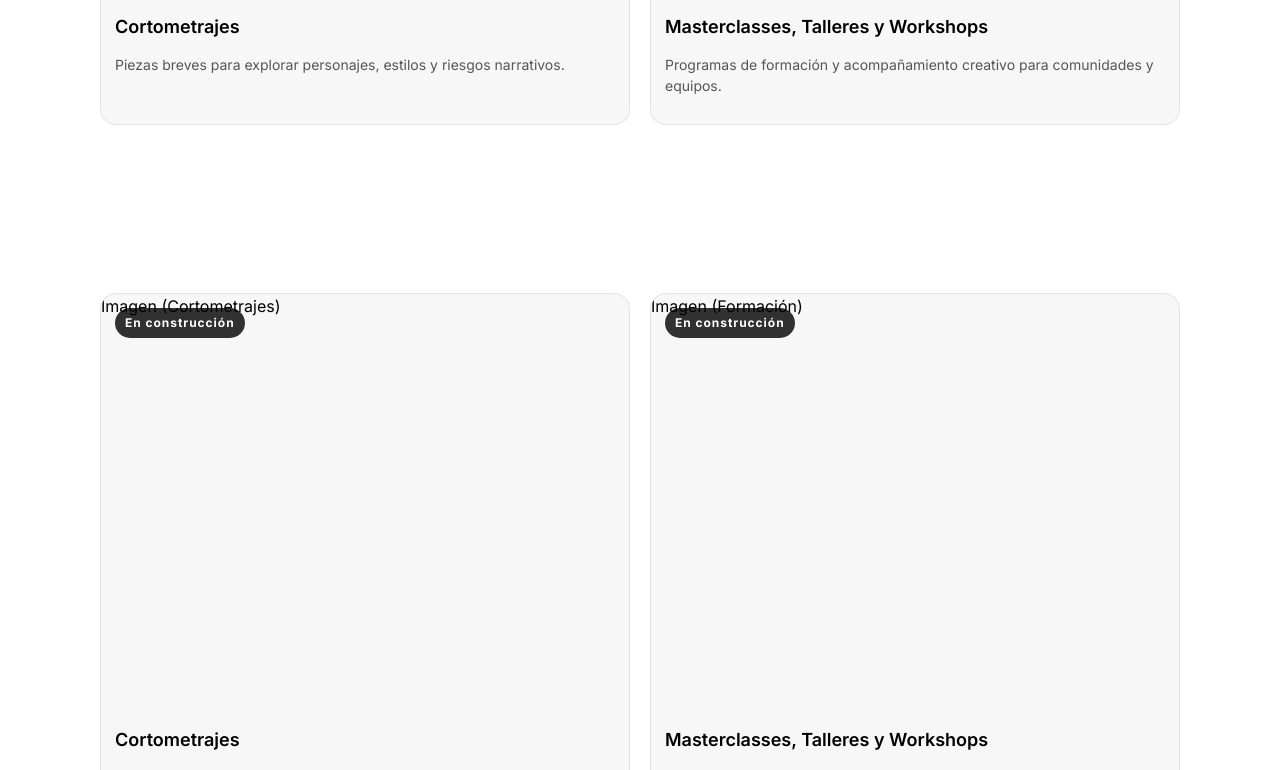
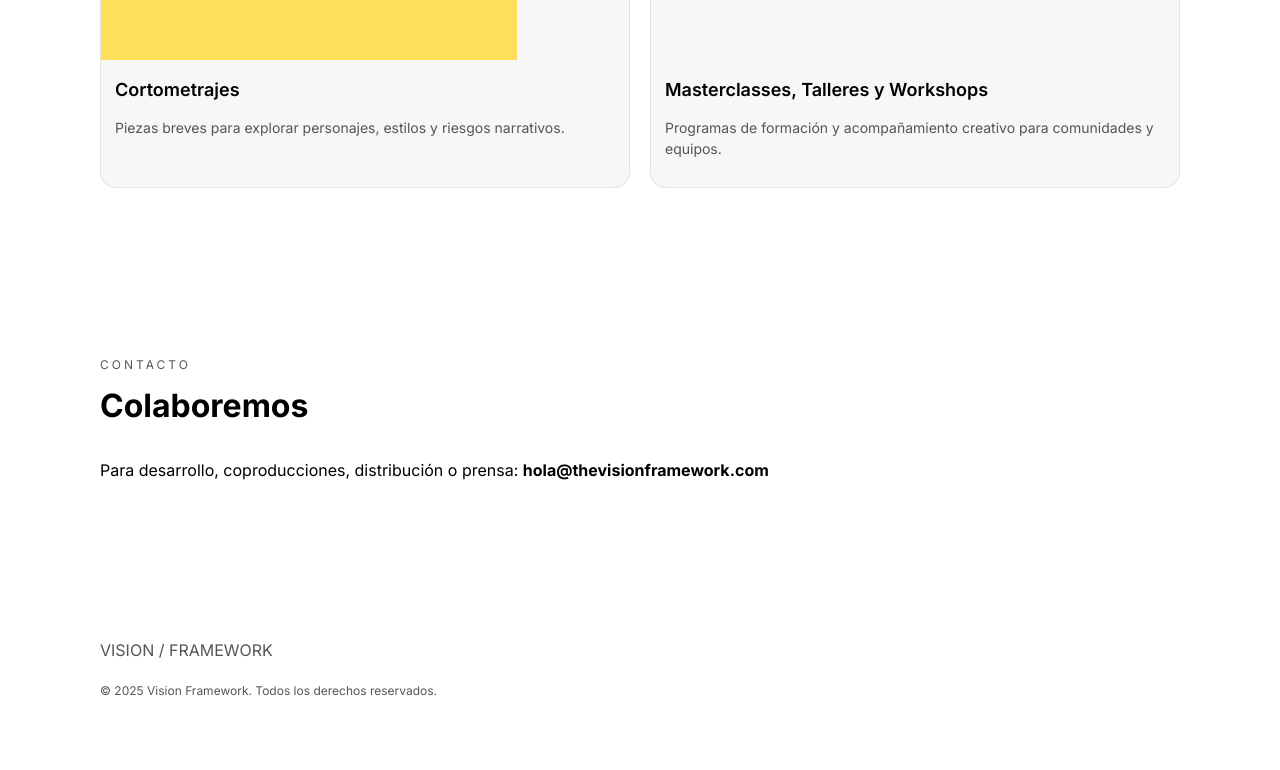
Before and after one commit to The-Vision-Framework/landing-page, a plain HTML site: page index.html in a window 1280 px wide. Shown: the part 2030-2800 px from the top of the page. Drawn offline with Linux system fonts and the light colour scheme.

Commit message:
Update index.html

```diff
--- a/index.html
+++ b/index.html
@@ -4,7 +4,7 @@
   <meta charset="utf-8" />
   <meta name="viewport" content="width=device-width, initial-scale=1" />
   <title>vision/FRAMEWORK</title>
-  <meta name="description" content="Productora de cine independiente con base en Centroamérica. Historias de Panamá, México y Costa Rica, contadas para el mundo." />
+  <meta name="description" content="Productora de cine independiente con base en Centroamérica." />
   <meta name="theme-color" content="#ffffff" />
   <link rel="preconnect" href="https://fonts.googleapis.com" />
   <link rel="preconnect" href="https://fonts.gstatic.com" crossorigin />
@@ -67,8 +67,7 @@
     <section class="hero" aria-label="Portada">
       <div class="inner container">
         <div class="kicker">Cine independiente</div>
-        <h1>Narrativas de Panamá, México y Costa Rica.</h1>
-        <p class="lede">Desde cortometrajes hasta largometrajes, construimos narrativas que invitan al diálogo y celebran la identidad.</p>
+        <h1>Desde cortometrajes hasta largometrajes, construimos narrativas que invitan al diálogo y celebran la identidad.</h1>
         <a class="cta" href="mailto:hola@thevisionframework.com">Contáctanos</a>
       </div>
     </section>
@@ -142,35 +141,6 @@
       </div>
     </section>
 
-    <!-- Nuevas líneas de trabajo -->
-    <section aria-label="Más líneas de trabajo">
-      <div class="container">
-        <div class="grid">
-          <article class="card reveal" aria-label="Cortometrajes">
-            <figure>
-              <div class="placeholder">Imagen (Cortometrajes)</div>
-              <div class="badge">En construcción</div>
-            </figure>
-            <div class="body">
-              <div class="title">Cortometrajes</div>
-              <p class="text">Piezas breves para explorar personajes, estilos y riesgos narrativos.</p>
-            </div>
-          </article>
-
-          <article class="card reveal" aria-label="Formación">
-            <figure>
-              <div class="placeholder">Imagen (Formación)</div>
-              <div class="badge">En construcción</div>
-            </figure>
-            <div class="body">
-              <div class="title">Masterclasses, Talleres y Workshops</div>
-              <p class="text">Programas de formación y acompañamiento creativo para comunidades y equipos.</p>
-            </div>
-          </article>
-        </div>
-      </div>
-    </section>
-
     <!-- Contacto -->
     <section aria-label="Contacto">
       <div class="container reveal">
```
